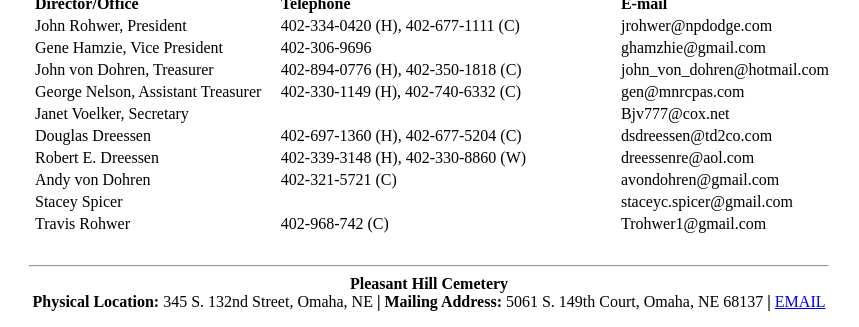
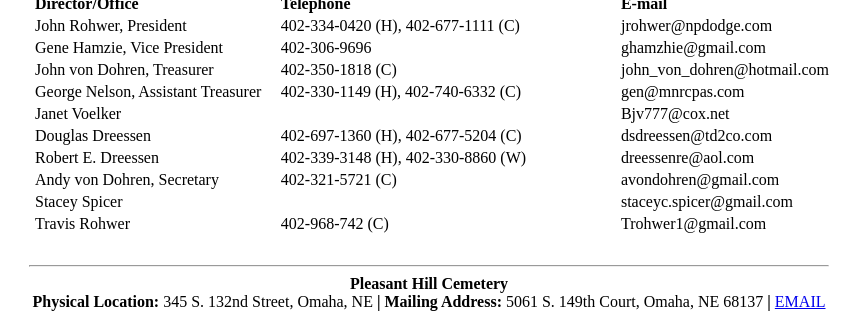
Before and after one commit to avondohren/pleasanthillomaha, a Jekyll site: the page built from directors.html, in a window 1280 px wide, cut to the strip 868-1195 px from the top of the page. Shown: the whole strip, without its empty margins (211-1070 px from the left). Built offline with Jekyll 4.4.1, drawn with Linux system fonts in a browser that asks for light colours; Markdown is read by kramdown in place of the engine named in the settings; part of the change alters nothing that is shown.

Commit message:
take dad's landline off

```diff
--- a/directors.html
+++ b/directors.html
@@ -32,7 +32,7 @@ title: Directors
 		</tr>
 		<tr>
 			<td>John von Dohren, Treasurer</td>
-			<td>402-894-0776 (H), 402-350-1818 (C)</td>
+			<td>402-350-1818 (C)</td>
 			<td>john_von_dohren@hotmail.com</td>
 		</tr>
 		<tr>
@@ -41,7 +41,7 @@ title: Directors
 			<td>gen@mnrcpas.com</td>
 		</tr>
 		<tr>
-			<td>Janet Voelker, Secretary</td>
+			<td>Janet Voelker</td>
 			<td></td>
 			<td>Bjv777@cox.net</td>
 		</tr>
@@ -56,7 +56,7 @@ title: Directors
 			<td>dreessenre@aol.com</td>
 		</tr>
 		<tr>
-			<td>Andy von Dohren</td>
+			<td>Andy von Dohren, Secretary</td>
 			<td>402-321-5721 (C)</td>
 			<td>avondohren@gmail.com</td>
 		</tr>
```
